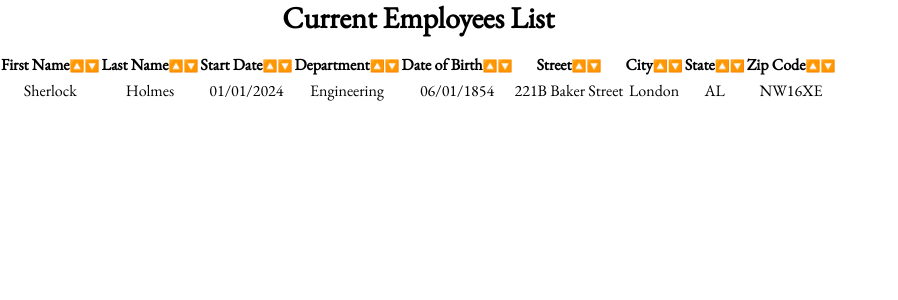
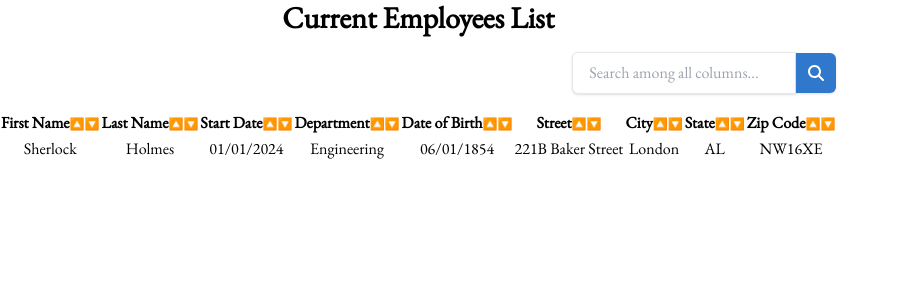
Before and after one commit to miervaldis42/oc-p14-hrnet, a Next.js app: page /authenticated/employees in a window 1280 px wide. Shown: the top 300 px of the page, without its empty margins (0-898 px from the left). Built offline with nearby package versions, Linux system fonts and the light colour scheme.

Commit message:
feat (client) : Table Filtering Implementation
- Use the newly created `<CustomInput />` component to implement the global search bar
- Create a function to apply actions when the user is tapping in the searchbar
- Implement another function to filter the data to populate the table with

```diff
--- a/src/components/Table/index.tsx
+++ b/src/components/Table/index.tsx
@@ -1,7 +1,7 @@
 "use client";
 
 // Imports
-import { useState } from "react";
+import { ChangeEvent, useState } from "react";
 import { useSelector } from "react-redux";
 import {
   Table,
@@ -12,6 +12,9 @@ import {
   getSortedRowModel,
   SortingState,
 } from "@tanstack/react-table";
+
+// Components
+import CustomInput from "../Input";
 
 // Types
 import { EmployeeType, EmployeesType } from "@customTypes/employeeType";
@@ -29,6 +32,7 @@ function Table() {
   const employees: EmployeesType = useSelector(
     (state: StateType) => state.employees
   );
+  const [tableData, setTableData] = useState(employees);
 
   // Formatting
   const formatDate = (date: Date | null) => {
@@ -43,6 +47,59 @@ function Table() {
 
   // Sorting Feature
   const [sorting, setSorting] = useState<SortingState>([]);
+
+  // Filtering Feature
+  const [userSearchKeywords, setUserSearchKeywords] = useState<string | null>(
+    null
+  );
+  const inputChangeHandler = (event: ChangeEvent<HTMLInputElement>) => {
+    const userEnteredSearchKeywords = event.target.value;
+
+    // Save or Reset user search values
+    if (
+      !!userEnteredSearchKeywords &&
+      userEnteredSearchKeywords.trim().length > 0
+    ) {
+      setUserSearchKeywords(userEnteredSearchKeywords.trim().toLowerCase());
+    } else {
+      // Reset all search-related elements
+      setUserSearchKeywords(null);
+      event.target.value = "";
+
+      setTableData(employees);
+    }
+  };
+  const searchHandler = () => {
+    // Search feature
+    if (!!userSearchKeywords && userSearchKeywords.trim().length > 0) {
+      const filteredData = employees.filter((employee) => {
+        // Check if any field in the employee data matches the user input
+        return Object.values(employee).some((value) => {
+          if (
+            typeof value === "string" &&
+            value.toLowerCase().includes(userSearchKeywords)
+          ) {
+            return true;
+          } else if (typeof value === "object" && value !== null) {
+            // Check nested objects (like address)
+            return Object.values(value).some((nestedValue) => {
+              return (
+                typeof nestedValue === "string" &&
+                nestedValue.toLowerCase().includes(userSearchKeywords)
+              );
+            });
+          }
+          return false;
+        });
+      });
+
+      // Populate the table with filtered data
+      setTableData(filteredData);
+    } else {
+      // Populate the table with the initial data
+      setTableData(employees);
+    }
+  };
 
   // Columns
   const columnHelper = createColumnHelper<EmployeeType>();
@@ -97,7 +154,7 @@ function Table() {
   // Table
   const customTable = useReactTable({
     columns: customColumns,
-    data: employees,
+    data: tableData,
     state: {
       sorting,
     },
@@ -108,6 +165,26 @@ function Table() {
   });
 
   return (
+    <>
+      <CustomInput
+        idName={"searchInput"}
+        type={"text"}
+        placeholder={"Search among all columns..."}
+        value={userSearchKeywords ?? ""}
+        onChangeHandler={inputChangeHandler}
+        onClickHandler={searchHandler}
+        stylingInputGroup={"w-auto h-auto flex justify-end items-center mb-4"}
+        stylingInput={
+          "w-56 font-lg placeholder-opacity-50 shadow border border-block rounded-l-md px-4 py-2"
+        }
+        hasButton={true}
+        stylingButton={
+          "w-10 h-10 group flex justify-center items-center bg-primary shadow rounded-r-md hover:text-2xl hover:bg-blue-800"
+        }
+        iconName={"magnifier"}
+        stylingIcon={"text-white"}
+      />
+
       <table>
         <thead>
           {customTable.getHeaderGroups().map((headerGroup) => (
@@ -148,7 +225,10 @@ function Table() {
                 {row.getVisibleCells().map((cell) => {
                   return (
                     <td key={cell.id} className="text-center">
-                    {flexRender(cell.column.columnDef.cell, cell.getContext())}
+                      {flexRender(
+                        cell.column.columnDef.cell,
+                        cell.getContext()
+                      )}
                     </td>
                   );
                 })}
@@ -157,6 +237,7 @@ function Table() {
           })}
         </tbody>
       </table>
+    </>
   );
 }
 
```
Lines whose indentation alone changed are shown as unchanged.
